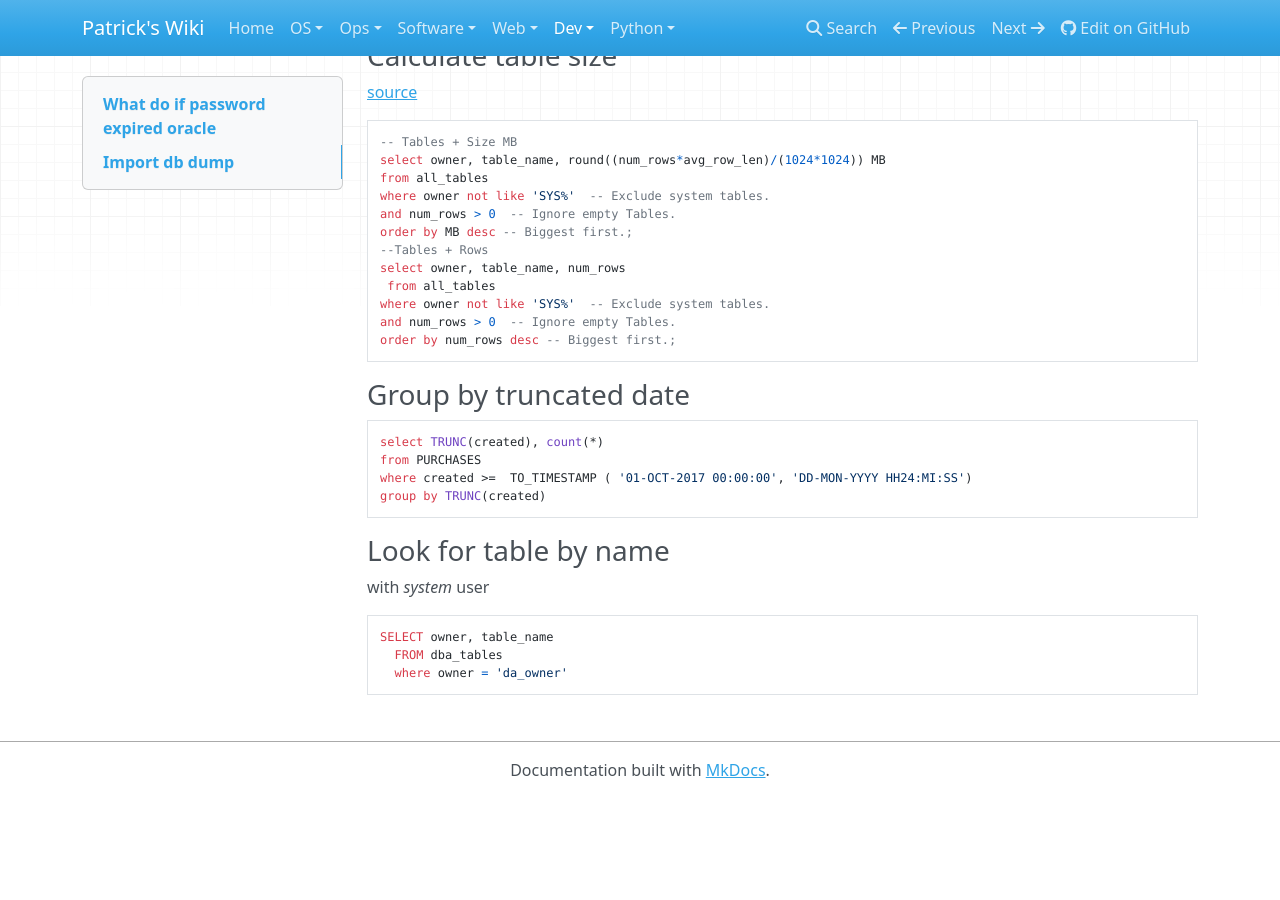
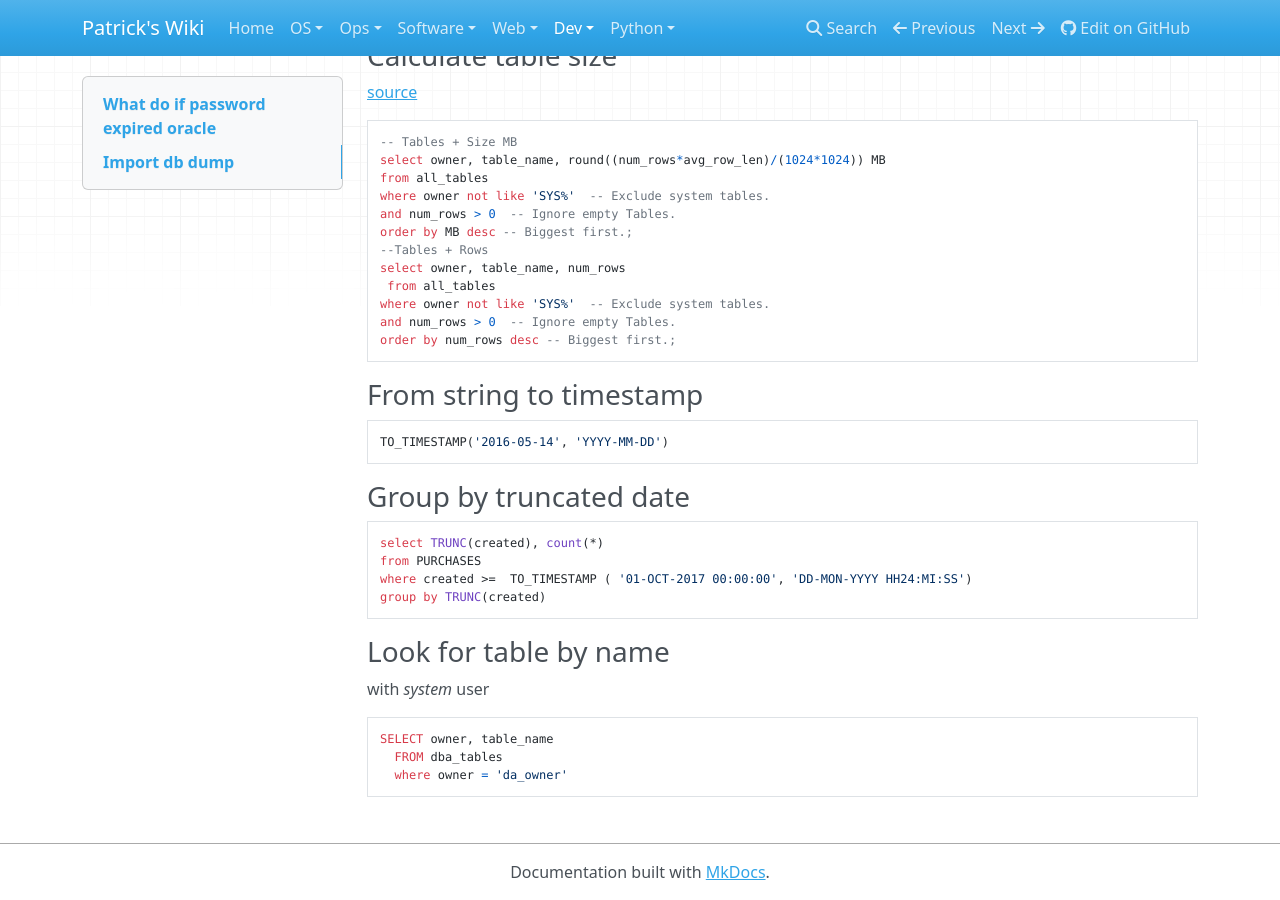
Before and after one commit to patsancu/wiki, an MkDocs documentation site: the page built from docs/dev/DB/Oracle.md, in a window 1280 px wide and 900 px high, scrolled down 2375 px. Built offline with MkDocs 1.6.1, drawn with Linux system fonts in a browser that asks for light colours; nearby versions of some CDN libraries; before the commit the page ends 3173 px from its top, so only the background shows below that.

Commit message:
oracle: from string to timestamp 'to_timestamp'

````diff
--- a/docs/dev/DB/Oracle.md
+++ b/docs/dev/DB/Oracle.md
@@ -138,6 +138,11 @@ and num_rows > 0  -- Ignore empty Tables.
 order by num_rows desc -- Biggest first.;
 ```
 
+### From string to timestamp
+```
+TO_TIMESTAMP('2016-05-14', 'YYYY-MM-DD')
+```
+
 ### Group by truncated date
 ```
 select TRUNC(created), count(*)
````
